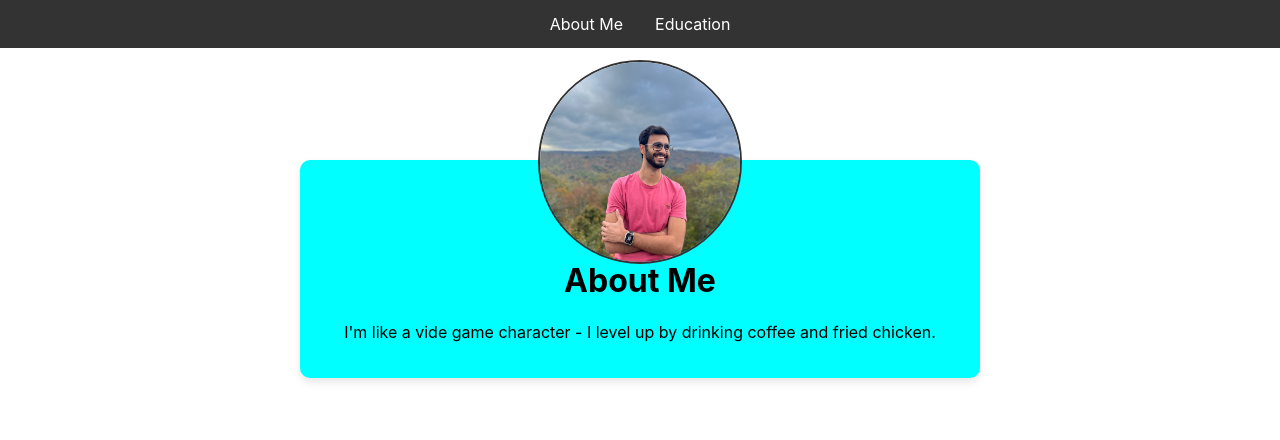
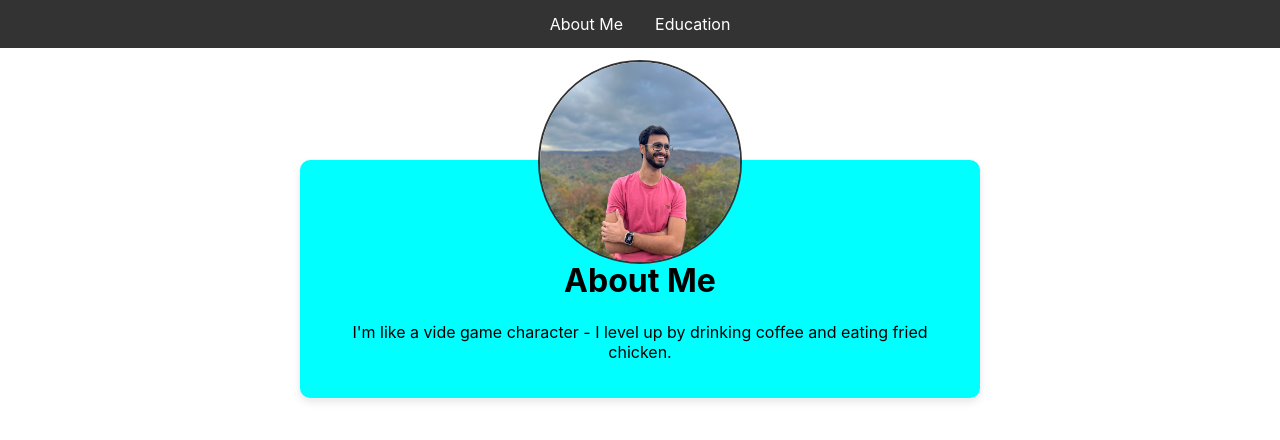
Before and after one commit to arnav149/ak-portfolio, a React (Create React App) app: page / in a window 1280 px wide. Shown: the top 440 px of the page. Built offline with nearby package versions, Linux system fonts and the light colour scheme.

Commit message:
fix typo

```diff
--- a/src/AboutMe.js
+++ b/src/AboutMe.js
@@ -11,7 +11,7 @@ const AboutMe = () => {
         <h1>About Me</h1>
         <p>
           I'm like a vide game character - I level up by drinking coffee and
-          fried chicken.
+          eating fried chicken.
         </p>
       </div>
     </div>
```
